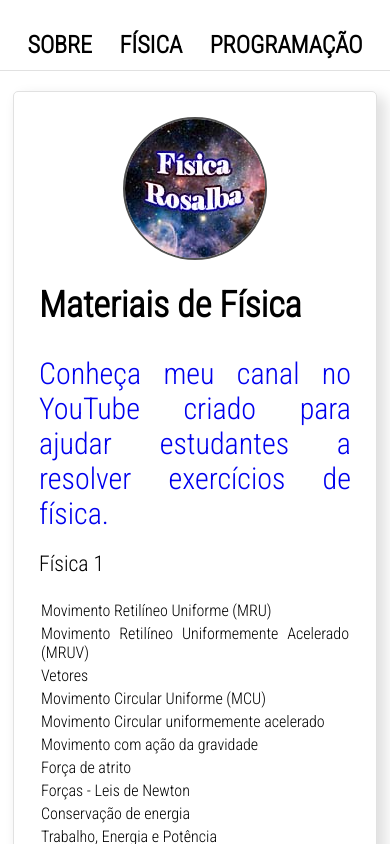
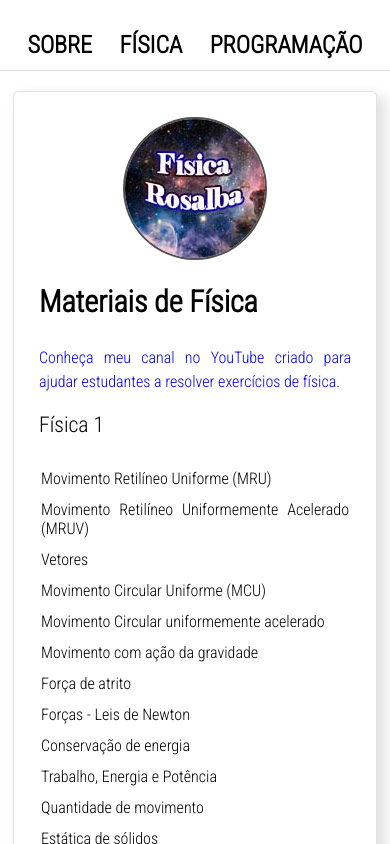
Before and after one commit to luizrosalba/react_hp, a React (Create React App) app in the folder hp-app/: page /Fisica in a window 390 px wide. Shown: the top 844 px of the page. Built offline with nearby package versions, Linux system fonts and the light colour scheme.

Commit message:
fisica potencial elétrico

```diff
--- a/hp-app/src/App.css
+++ b/hp-app/src/App.css
@@ -151,9 +151,9 @@ p a{
 .links{
   display:flex;
   flex-direction: column;
-
-  margin-top: 1%;
-  margin-bottom: 1%;
+  font-size: 20px;
+  margin-top: 2%;
+  margin-bottom: 2%;
 }
 
 .post_text{
@@ -194,6 +194,24 @@ ul{
     flex-direction: row;
     justify-content: center;
   }
+  .links a{
+    font-size: 16px;
+    padding-top: 6px;
+    padding-bottom: 6px;
+  }
+  .texto_secao {
+    text-decoration: none;
+    font-size: 20px;
+  }
+  .texto_secao a{
+    text-decoration: none;
+    font-size: 16px;
+  }
+  .texto_secao h2{
+    text-decoration: none;
+    font-size: 30px;
+  }
+
 }
 
 
--- a/hp-app/src/pages/Fisica/index.js
+++ b/hp-app/src/pages/Fisica/index.js
@@ -54,7 +54,10 @@ const Fisica = () => {
             <a href = "https://www.youtube.com/playlist?list=PLa9GqOuhTSD_2cLv5iw4AeisO0xAmchG9" target= "_blank" rel="noopener noreferrer" > Eletrização   </a>
             <a href = "https://www.youtube.com/playlist?list=PLa9GqOuhTSD9-rEiUsAzw9isuTv64jvB3" target= "_blank" rel="noopener noreferrer" > Força Elétrica   </a>
             <a href = "https://www.youtube.com/playlist?list=PLa9GqOuhTSD8Lk02dLuaG89kdAqAIP7Bo" target= "_blank" rel="noopener noreferrer" > Campo Elétrico   </a>
+            <a href = "https://www.youtube.com/playlist?list=PLa9GqOuhTSD8rj0PdW9_YPIiXraP-w1dA" target= "_blank" rel="noopener noreferrer" > Lei de Gauss   </a>
+            <a href = "https://www.youtube.com/playlist?list=PLa9GqOuhTSD8aos9nnh2cEnMm16AIOT0Q" target= "_blank" rel="noopener noreferrer" > Potencial Elétrico   </a>
             <a href = "https://www.youtube.com/playlist?list=PLa9GqOuhTSD9v18kmXz9fZQXPPho3YpZt" target= "_blank" rel="noopener noreferrer" > Corrente Elétrica   </a>
+
             </p>
             <div className="title_page">  Simulações em Física</div>
           <p className="links">
```
Also changed, not shown: 1 other file (tests, documents, lock files or other folders).
